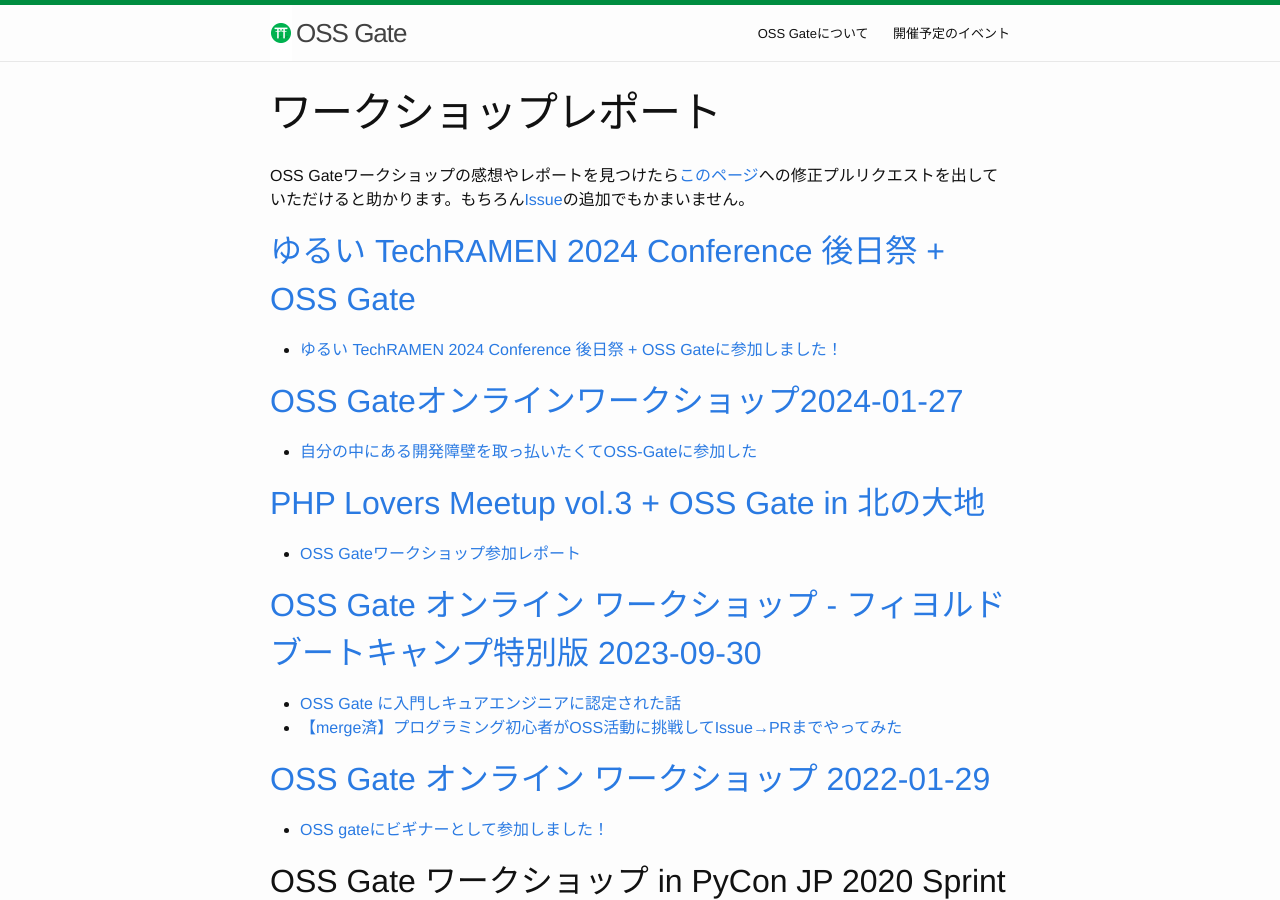
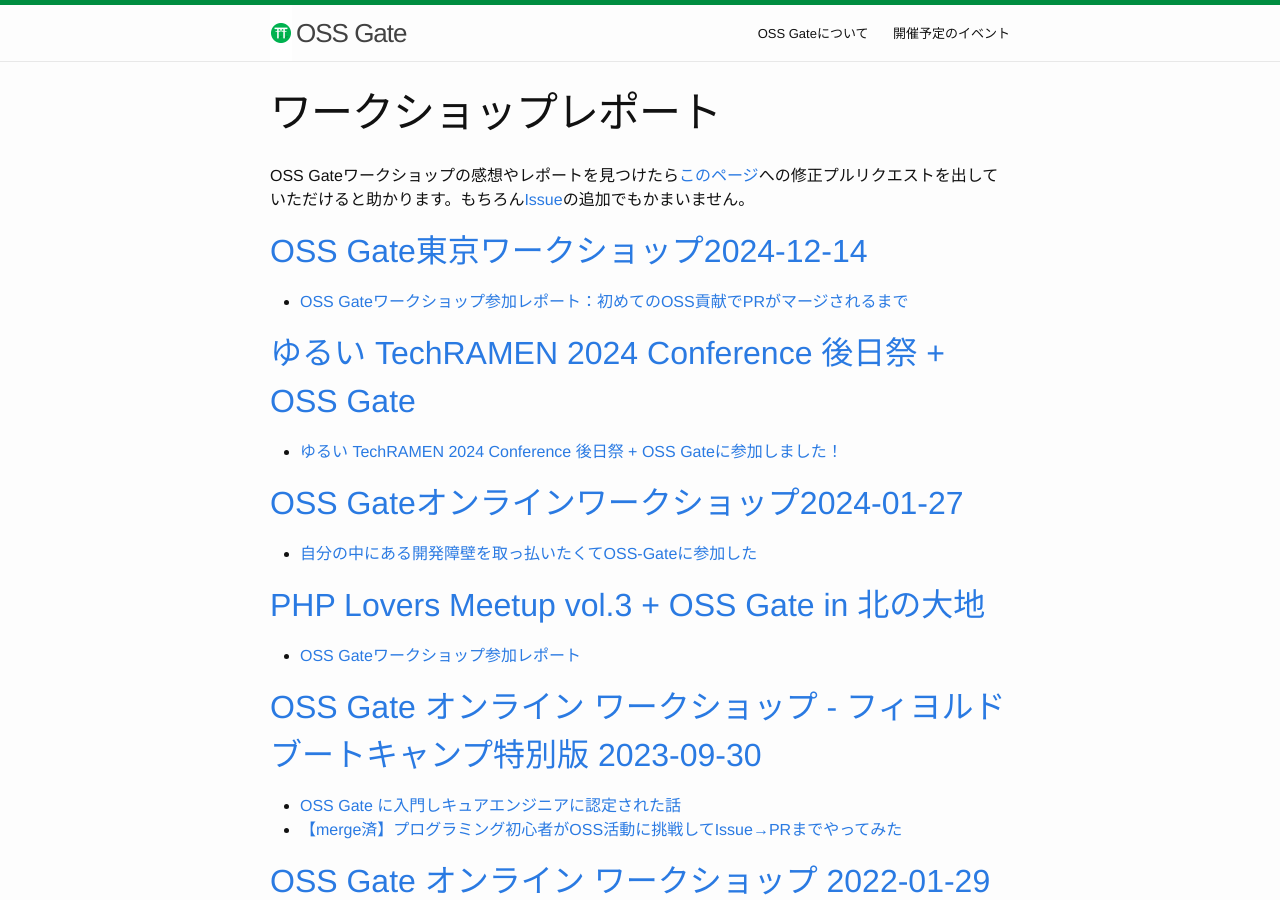
Before and after one commit to oss-gate/oss-gate.github.io, a Jekyll site: the page built from workshop/report.md, in a window 1280 px wide and 900 px high. Built offline with Jekyll 4.4.1, drawn with Linux system fonts in a browser that asks for light colours; comment, search, counter and statistics services are not loaded.

Commit message:
Add report link(ymat19) (#123)
2024/12/14に開催されたワークショップのレポートをQiitaに投稿したので、リンクを追加しました。
ご確認よろしくお願いします！

Co-authored-by: mtbyk <mtbyk@mtbyk-air.local>

```diff
--- a/workshop/report.md
+++ b/workshop/report.md
@@ -4,6 +4,9 @@
 ---
 
 OSS Gateワークショップの感想やレポートを見つけたら[このページ](https://github.com/oss-gate/oss-gate.github.io/blob/master/workshop/report.md)への修正プルリクエストを出していただけると助かります。もちろん[Issue](https://github.com/oss-gate/oss-gate.github.io/issues)の追加でもかまいません。
+
+## [OSS Gate東京ワークショップ2024-12-14](https://oss-gate.doorkeeper.jp/events/178087)
+  * [OSS Gateワークショップ参加レポート：初めてのOSS貢献でPRがマージされるまで](https://qiita.com/ymat19/items/95d09cafd495908f2c77)
 
 ## [ゆるい TechRAMEN 2024 Conference 後日祭 + OSS Gate](https://asahikawa.connpass.com/event/316242/)
   * [ゆるい TechRAMEN 2024 Conference 後日祭 + OSS Gateに参加しました！](https://note.com/_tetrapod/n/n0dc39e9e6da4)
```
